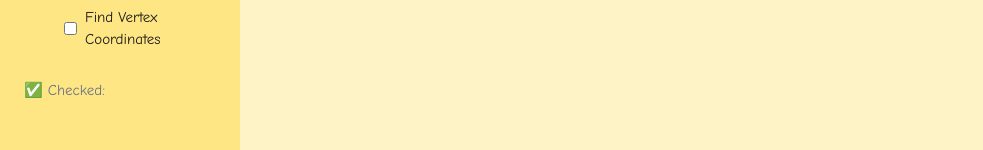
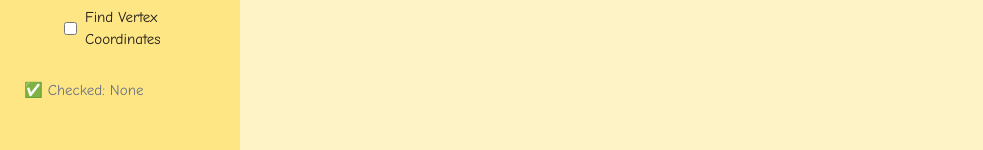
Before and after one commit to suniyao/freedom-week, a Next.js app: page /play in a window 1280 px wide. Shown: the part 192-342 px from the top of the page, without its empty margins (0-983 px from the left). Built offline with nearby package versions, Linux system fonts and the light colour scheme.

Commit message:
only show checked leaves

```diff
--- a/src/app/components/ProblemTypeMenu.tsx
+++ b/src/app/components/ProblemTypeMenu.tsx
@@ -2,7 +2,6 @@
 
 import { useState } from 'react';
 import { motion, AnimatePresence } from 'framer-motion';
-import { get } from 'http';
 
 type Item = {
   label: string;
@@ -36,6 +35,24 @@ function getAllLabels(item: Item): string[] {
   const children = item.children?.flatMap(getAllLabels) || [];
   return [item.label, ...children];
 }
+
+function getCheckedLeaves(tree: Item[], checkedSet: Set<string>): string[] {
+  const leaves: string[] = [];
+
+  function dfs(item: Item) {
+    const isChecked = checkedSet.has(item.label);
+    const hasChildren = item.children && item.children.length > 0;
+
+    if (!hasChildren && isChecked) {
+      leaves.push(item.label);
+    } else if (hasChildren) {
+      item.children!.forEach(dfs);
+    }
+  }
+  tree.forEach(dfs);
+  return leaves;
+}
+
 
 function CollapsibleItem({ item, checkedSet, setCheckedSet, }: { item: Item; checkedSet?: Set<string>; setCheckedSet: (set: Set<string>) => void;}) {
   const [isOpen, setIsOpen] = useState(true);
@@ -91,13 +108,15 @@ function CollapsibleItem({ item, checkedSet, setCheckedSet, }: { item: Item; che
 
 export default function ProblemTypeMenu() {
   const [checkedSet, setCheckedSet] = useState<Set<string>>(new Set());
+  const checkedLeaves = getCheckedLeaves(problemTree, checkedSet);
+
   return (
     <div className="flex flex-col gap-3 text-[15px] p-4">
       {problemTree.map((item, idx) => (
         <CollapsibleItem key={idx} item={item} checkedSet={checkedSet} setCheckedSet={setCheckedSet}/>
       ))}
       <div className='pt-4 text-[15px] text-gray-500'>
-         ✅ Checked: {[...checkedSet].join(', ')}
+         ✅ Checked: {checkedLeaves.length > 0 ? checkedLeaves.join(', ') : 'None'}
       </div>
     </div>
   );
```
